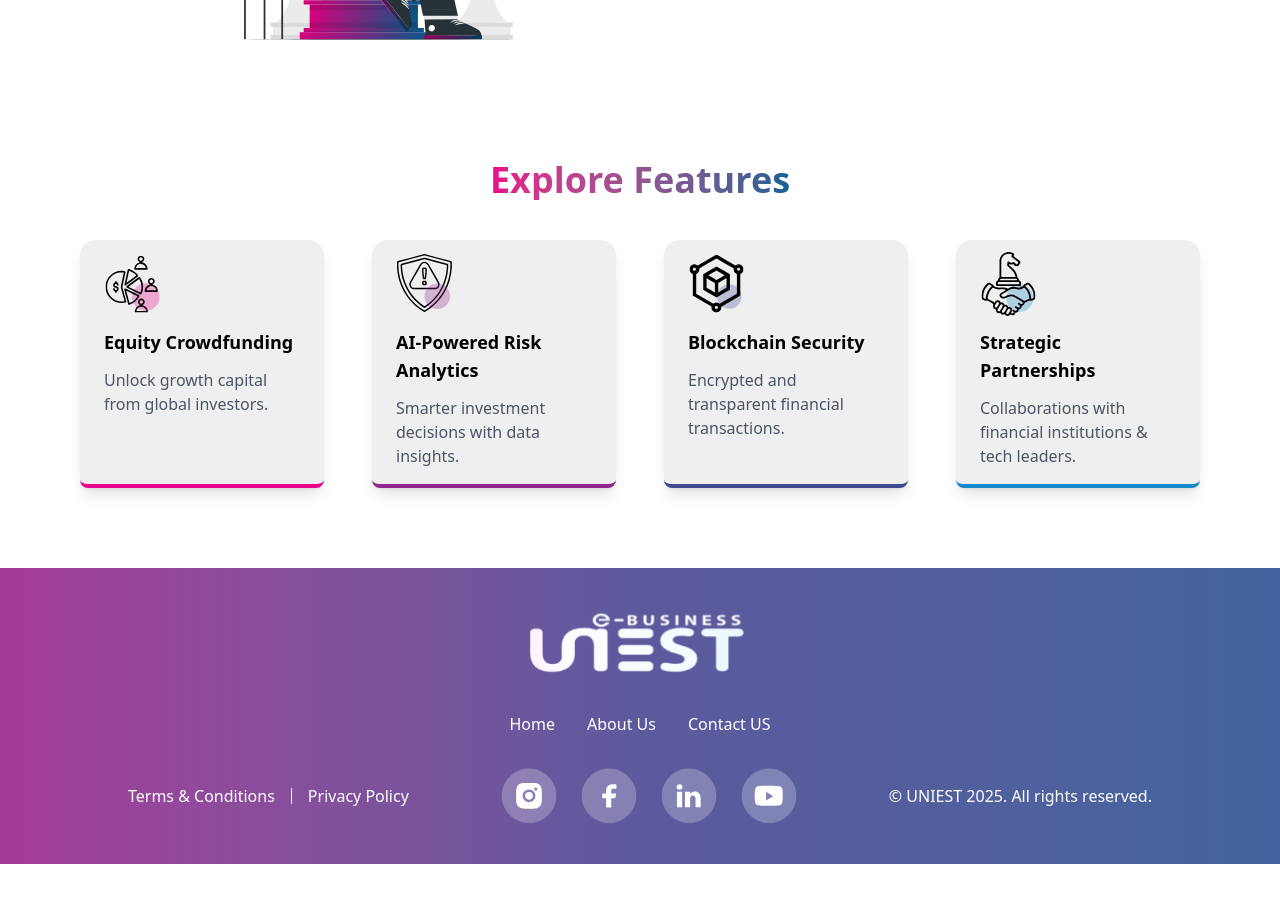
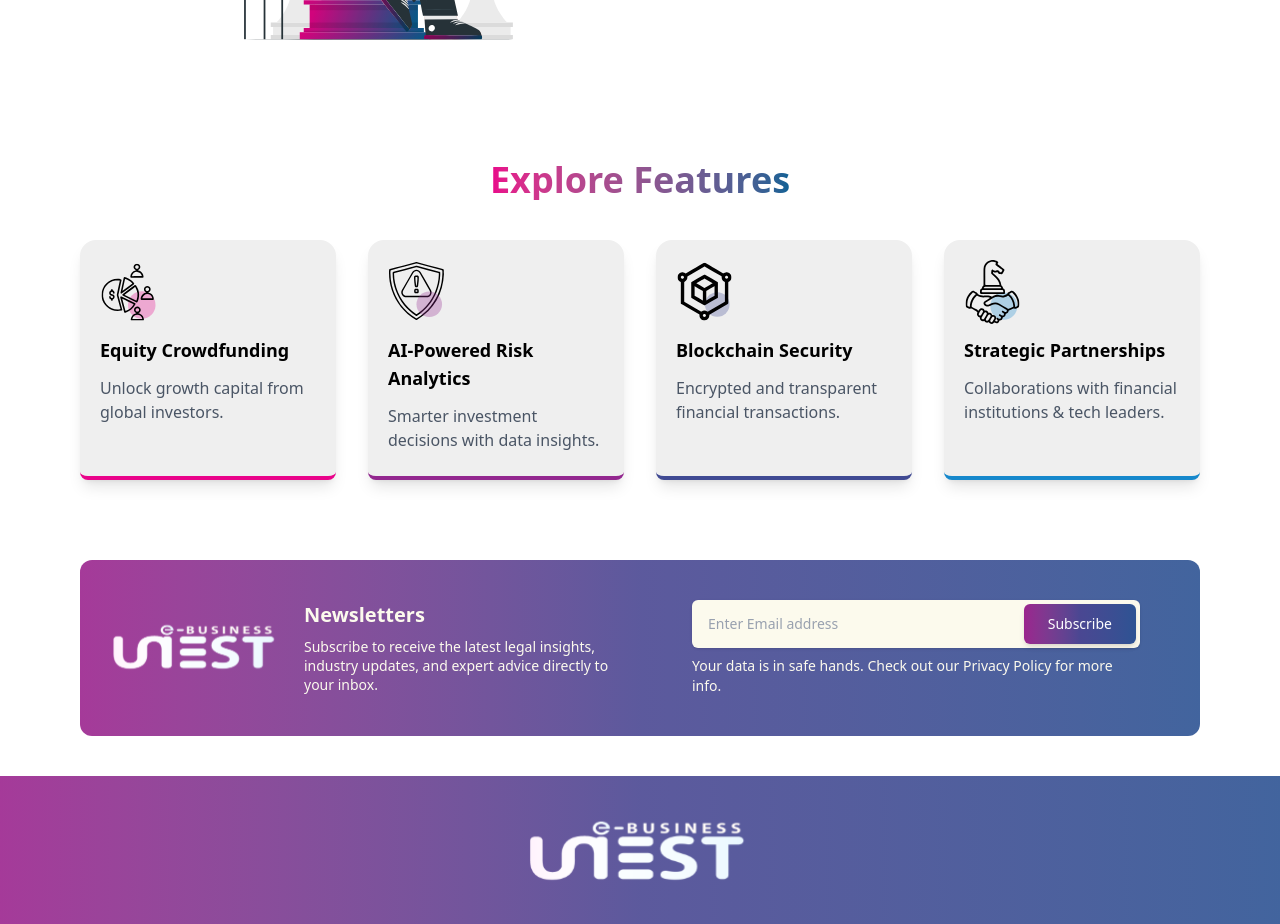
Before and after one commit to zahraaMeky/uniest---company-landing-page, a Next.js app: page / in a window 1280 px wide. Shown: the part 4560-5484 px from the top of the page. Before the commit the page ends 5424 px from the top, so only its background shows below. Built offline with nearby package versions, Linux system fonts and the light colour scheme.

Commit message:
Update gradient

```diff
--- a/app/about/page.tsx
+++ b/app/about/page.tsx
@@ -12,7 +12,7 @@ const About = () => {
       <Partnerships/>
       <ModernTools/>
       <Ceo/>
-    <div className=' max-container padding-container mb-20'>
+    <div className='max-container padding-container mb-20'>
       <Newsletters/>
     </div>
     </section>
--- a/app/globals.css
+++ b/app/globals.css
@@ -25,7 +25,7 @@
     background-position: center;
   }
   .card{
-    @apply rounded-t-2xl  bg-[#EFEFEF] px-6 py-4
+    @apply rounded-t-2xl  bg-[#EFEFEF] px-5 py-6
   }
   .bg-gradient {
     @apply bg-gradient-to-r from-[#E9038A] to-[#0A6195] ;
--- a/app/page.tsx
+++ b/app/page.tsx
@@ -3,7 +3,7 @@ import { Benefits } from "@/components/Benefits";
 import { Features } from "@/components/Features";
 import { Hero } from "@/components/Hero";
 import { WhyChoose } from "@/components/WhyChoose";
-
+import { Newsletters } from '@/components/Newsletters';
 export default function Home() {
   return (
     <>
@@ -12,6 +12,9 @@ export default function Home() {
     <Benefits/>
     <WhyChoose/>
     <Features/>
+    <div className='max-container padding-container mb-20'>
+          <Newsletters/>
+    </div>
     </>
   );
 }
--- a/components/AboutHero.tsx
+++ b/components/AboutHero.tsx
@@ -13,10 +13,10 @@ export const AboutHero = () => {
         <div className="w-full lg:w-1/2">
           <h4 className="text-[#585858] text-xl font-medium">About Us</h4>
           <h3 className="text-black text-3xl md:text-5xl font-bold leading-tight">
-            Building <span className="text-[#744F9B]">a Smarter</span>
+            Building <span className="bg-gradient-multiColor text-transparent bg-clip-text">a Smarter</span>
           </h3>
           <h3 className="text-black text-3xl md:text-5xl font-bold leading-tight">
-            <span className="text-[#E3058A]">Investment</span> Ecosystem
+            <span className="bg-gradient text-transparent bg-clip-text">Investment</span> Ecosystem
           </h3>
           <p className="text-[#585858] mt-4 max-w-2xl text-base leading-relaxed">
             UNIEST is a cutting-edge technology company based in Oman with a multinational culture and global resources. It’s a promising fintech venture targeting SMEs by offering alternative funding solutions. UNIEST provides faster, more accessible, and flexible financing options to help SMEs scale efficiently.
--- a/components/Features.tsx
+++ b/components/Features.tsx
@@ -3,14 +3,14 @@ import FeatureCard from "./FeatureCard";
 
 export const Features = () => {
   return (
-    <section className="max-container padding-container relative w-full flex flex-col items-center justify-start py-5  lg:py-10 mb-20">
+    <section className="max-container padding-container relative w-full flex flex-col items-center justify-start py-5  lg:py-10 mb-10">
       {/* Title */}
       <h2 className="text-center text-xl sm:text-2xl md:text-3xl lg:text-4xl font-bold text-transparent bg-clip-text bg-gradient">
         Explore Features
       </h2>
 
       {/* Feature Grid */}
-      <ul className="mt-10 grid gap-6 sm:gap-8 md:gap-10 lg:gap-12 grid-cols-1 sm:grid-cols-2 md:grid-cols-2 lg:grid-cols-4 w-full max-w-6xl">
+      <ul className="mt-10 grid gap-6 sm:gap-8 md:gap-10 lg:gap-8 grid-cols-1 sm:grid-cols-2 md:grid-cols-2 lg:grid-cols-4 w-full max-w-6xl">
         {FEATURES.map((feature) => (
           <FeatureCard
             key={feature.title}
```
